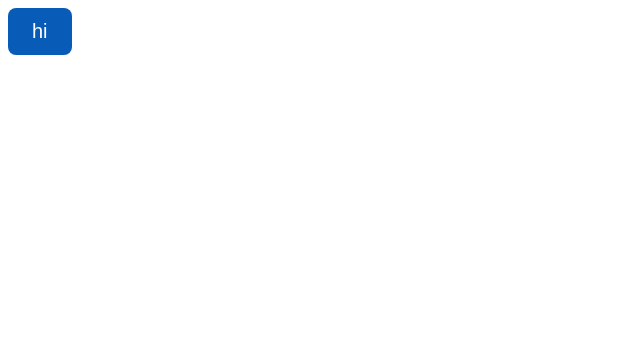
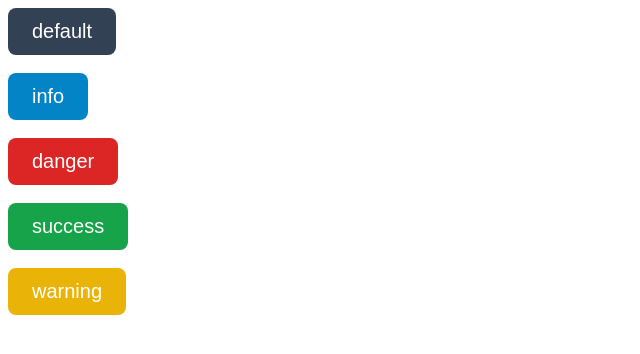
Before and after one commit to Scholak/styled-components-notes, a React (Vite) app: page / in a window 1280 px wide. Shown: the top 354 px of the page, without its empty margins (0-640 px from the left). Built offline with nearby package versions, Linux system fonts and the light colour scheme.

Commit message:
props notes added using variant prop on styped button cpomponent

```diff
--- a/src/App.tsx
+++ b/src/App.tsx
@@ -3,10 +3,22 @@ import { StyledButton } from './components/Button/Button.styles'
 
 const App = () => {
   return (
-    <div>
-      <StyledButton>hi</StyledButton>
-    </div>
-  )
+		<div>
+			<StyledButton>default</StyledButton>
+			<br />
+			<br />
+			<StyledButton variant='info'>info</StyledButton>
+			<br />
+			<br />
+			<StyledButton variant='danger'>danger</StyledButton>
+			<br />
+			<br />
+			<StyledButton variant='success'>success</StyledButton>
+			<br />
+			<br />
+			<StyledButton variant='warning'>warning</StyledButton>
+		</div>
+	)
 }
 
 export default App
--- a/src/components/Button/Button.styles.ts
+++ b/src/components/Button/Button.styles.ts
@@ -1,14 +1,46 @@
 import styled from 'styled-components'
 
-export const StyledButton = styled.button`
-  border: none;
-  outline: none;
+interface ButtonProps {
+  variant?: 'info' | 'danger' | 'success' | 'warning'
+}
+
+const buttonVariant = (variant: string | undefined) => {
+
+  let background: string
+
+  switch (variant) {
+		case 'info':
+			background = '#0284c7'
+			break
+
+		case 'danger':
+			background = '#dc2626'
+			break
+
+		case 'success':
+			background = '#16a34a'
+			break
+
+		case 'warning':
+			background = '#eab308'
+			break
+
+		default:
+			background = '#334155'
+	}
+
+  return background
+}
+
+export const StyledButton = styled.button<ButtonProps>`
+	border: none;
+	outline: none;
 
 	padding: 12px 24px;
 	font-size: 20px;
 	font-weight: 500;
 	border-radius: 8px;
-	background: #095bb8;
-  color: #fff;
-  cursor: pointer;
+	background: ${props => buttonVariant(props.variant)};
+	color: #fff;
+	cursor: pointer;
 `
```
